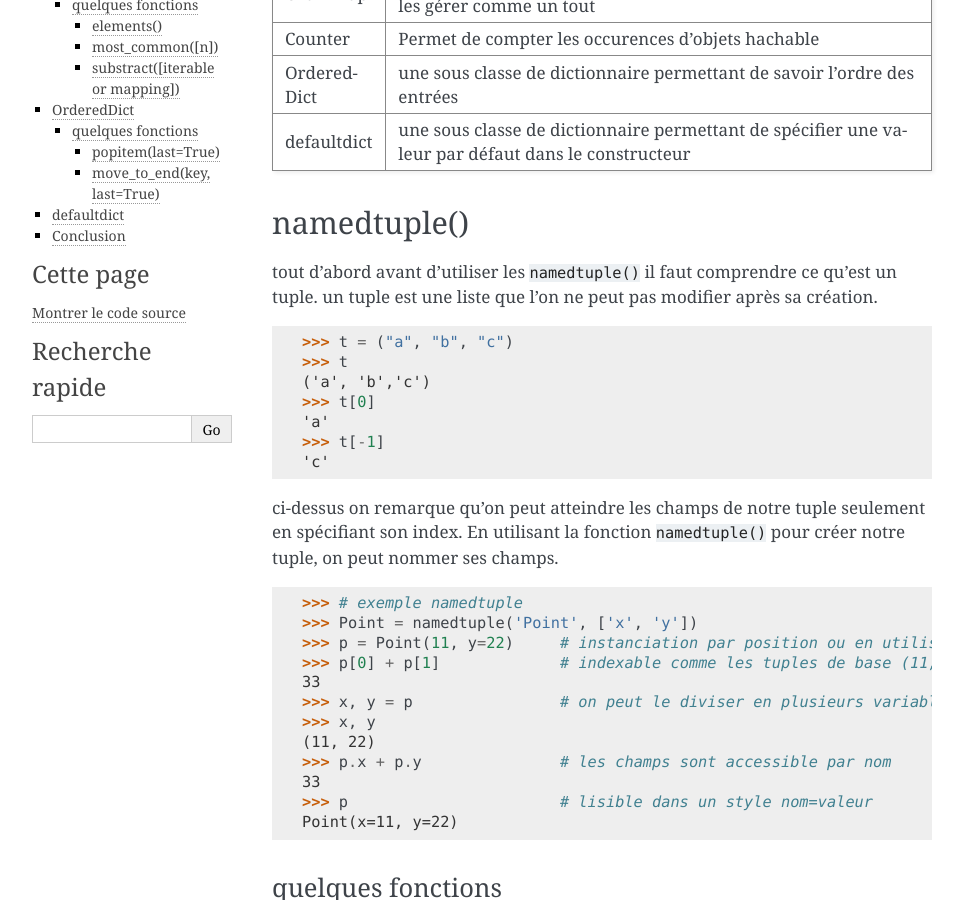
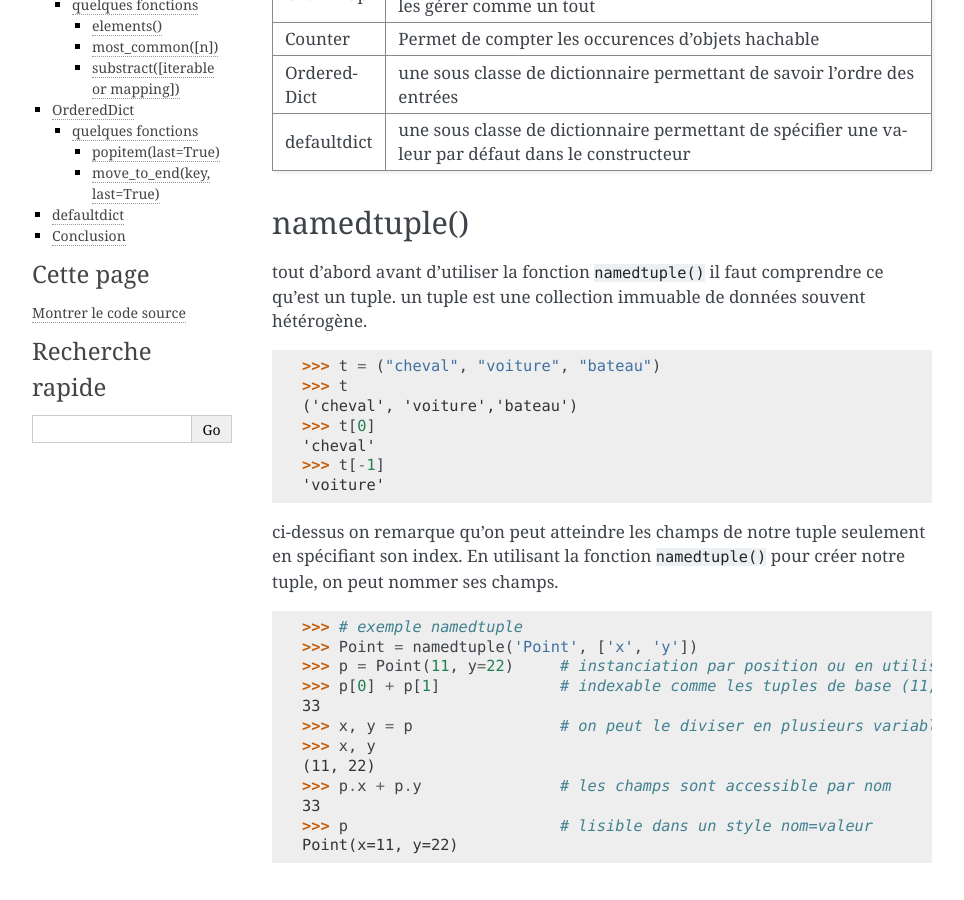
Before and after one commit to HE-Arc/livre-python, a Sphinx documentation site: the page built from source/collections/index.rst, in a window 1280 px wide and 900 px high, scrolled down 577 px. Shown: the whole window, without its empty margins (148-1112 px from the left). Built offline with Sphinx 7.4.7, drawn with Linux system fonts in a browser that asks for light colours.

Commit message:
tuple hétérogène

```diff
--- a/source/collections/index.rst
+++ b/source/collections/index.rst
@@ -36,18 +36,18 @@ Voici donc les conteneurs dont nous allons parler:
 namedtuple()
 ------------
 
-tout d'abord avant d'utiliser les ``namedtuple()`` il faut comprendre ce qu'est un tuple.
-un tuple est une liste que l'on ne peut pas modifier après sa création.
+tout d'abord avant d'utiliser la fonction ``namedtuple()`` il faut comprendre ce qu'est un tuple.
+un tuple est une collection immuable de données souvent hétérogène.
 
 .. code-block:: pycon
 
-  >>> t = ("a", "b", "c")
+  >>> t = ("cheval", "voiture", "bateau")
   >>> t
-  ('a', 'b','c')
+  ('cheval', 'voiture','bateau')
   >>> t[0]
-  'a'
+  'cheval'
   >>> t[-1]
-  'c'
+  'voiture'
 
 ci-dessus on remarque qu'on peut atteindre les champs de notre tuple seulement en spécifiant son index.
 En utilisant la fonction ``namedtuple()`` pour créer notre tuple, on peut nommer ses champs.
```
